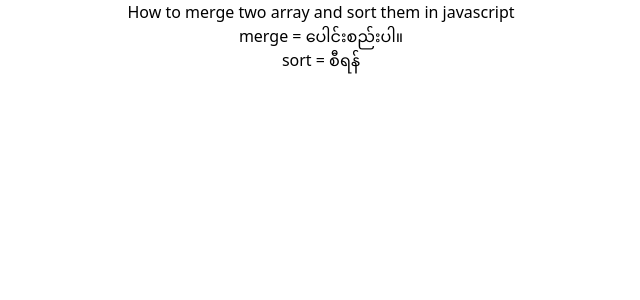
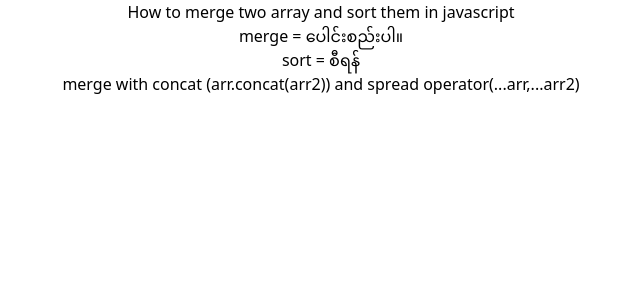
Before and after one commit to thethmuenaing/javascript-coding-interview, a React (Create React App) app: page / in a window 1280 px wide. Shown: the top 300 px of the page, without its empty margins (319-959 px from the left). Built offline with nearby package versions, Linux system fonts and the light colour scheme.

Commit message:
merge and sort array

```diff
--- a/src/js_coding/Coding15.js
+++ b/src/js_coding/Coding15.js
@@ -25,6 +25,9 @@
 			<h1>How to merge two array and sort them in javascript</h1>
 			<p>merge = ပေါင်းစည်းပါ။</p>
 			<p>sort = စီရန်</p>
+			<p>
+				merge with concat (arr.concat(arr2)) and spread operator(...arr,...arr2)
+			</p>
 		</div>
 	);
 };
```
